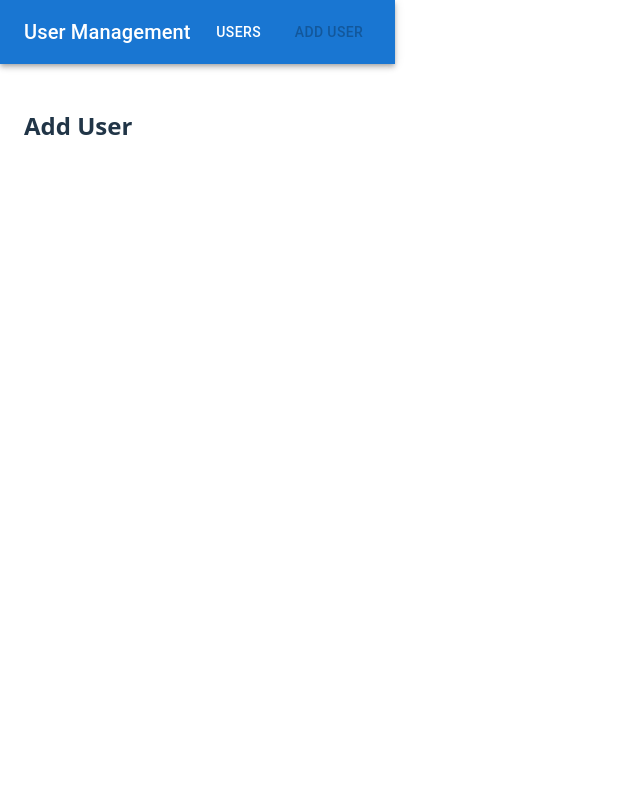
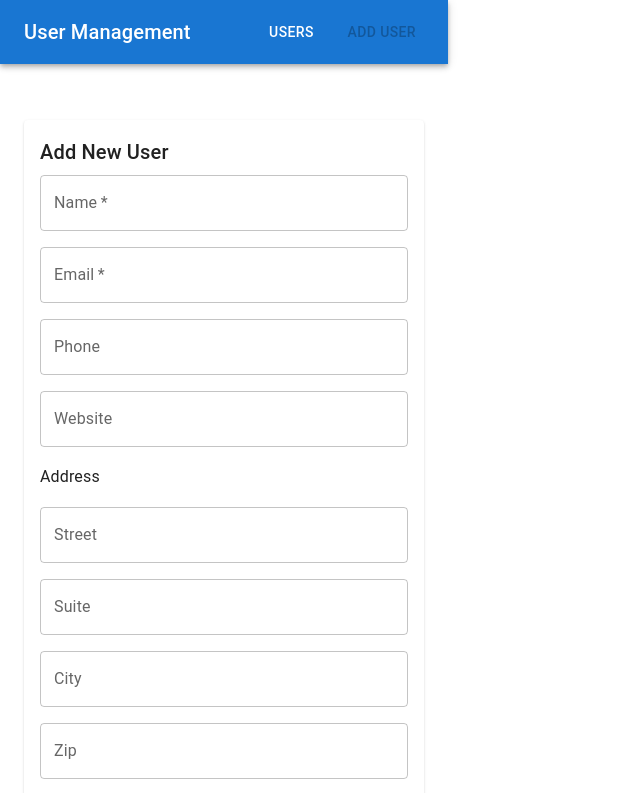
Before and after one commit to tkastriot/User-Management-App, a React (Vite) app: page /add in a window 1280 px wide. Shown: the top 793 px of the page, without its empty margins (0-640 px from the left). Built offline with nearby package versions, Linux system fonts and the light colour scheme.

Commit message:
add user form with required name/email, the added user to be first in the list, also you can delete the user

```diff
--- a/src/pages/AddUserPage.tsx
+++ b/src/pages/AddUserPage.tsx
@@ -1,3 +1,135 @@
+import * as React from 'react'
+import { useState } from 'react'
+import {
+  Card,
+  CardContent,
+  Stack,
+  TextField,
+  Button,
+  Typography
+} from '@mui/material'
+import { useAppDispatch } from '../hooks'
+import { addUser } from '../usersSlice'
+import { useNavigate } from 'react-router-dom'
+
 export default function AddUserPage() {
-  return <h2>Add User</h2>;
+  const dispatch = useAppDispatch()
+  const navigate = useNavigate()
+
+  // required
+  const [name, setName] = useState('')
+  const [email, setEmail] = useState('')
+  // optional
+  const [phone, setPhone] = useState('')
+  const [website, setWebsite] = useState('')
+  const [street, setStreet] = useState('')
+  const [suite, setSuite] = useState('')
+  const [city, setCity] = useState('')
+  const [zipcode, setZipcode] = useState('')
+  const [company, setCompany] = useState('')
+
+  const [error, setError] = useState('')
+
+  const handleSubmit = (e: React.FormEvent) => {
+    e.preventDefault()
+
+    if (!name || !email) {
+      setError('Name and Email are required')
+      return
+    }
+
+    dispatch(
+      addUser({
+        id: Date.now(),
+        name,
+        email,
+        phone: phone || 'N/A',
+        website: website || 'N/A',
+        address: {
+          street: street || 'N/A',
+          suite: suite || 'N/A',
+          city: city || 'N/A',
+          zipcode: zipcode || 'N/A'
+        },
+        company: { name: company || 'Local User' }
+      })
+    )
+
+    navigate('/')
+  }
+
+  return (
+    <Stack alignItems="center" mt={4}>
+      <Card sx={{ width: 400 }}>
+        <CardContent>
+          <Typography variant="h6" gutterBottom>
+            Add New User
+          </Typography>
+          <form onSubmit={handleSubmit}>
+            <Stack gap={2}>
+              {/* required fields */}
+              <TextField
+                label="Name"
+                value={name}
+                onChange={(e) => setName(e.target.value)}
+                required
+              />
+              <TextField
+                label="Email"
+                type="email"
+                value={email}
+                onChange={(e) => setEmail(e.target.value)}
+                required
+              />
+
+              {/* optional fields */}
+              <TextField
+                label="Phone"
+                value={phone}
+                onChange={(e) => setPhone(e.target.value)}
+              />
+              <TextField
+                label="Website"
+                value={website}
+                onChange={(e) => setWebsite(e.target.value)}
+              />
+
+              <Typography variant="subtitle1">Address</Typography>
+              <TextField
+                label="Street"
+                value={street}
+                onChange={(e) => setStreet(e.target.value)}
+              />
+              <TextField
+                label="Suite"
+                value={suite}
+                onChange={(e) => setSuite(e.target.value)}
+              />
+              <TextField
+                label="City"
+                value={city}
+                onChange={(e) => setCity(e.target.value)}
+              />
+              <TextField
+                label="Zip"
+                value={zipcode}
+                onChange={(e) => setZipcode(e.target.value)}
+              />
+
+              <TextField
+                label="Company"
+                value={company}
+                onChange={(e) => setCompany(e.target.value)}
+              />
+
+              {error && <Typography color="error">{error}</Typography>}
+              <Button type="submit" variant="contained">
+                Add User
+              </Button>
+            </Stack>
+          </form>
+        </CardContent>
+      </Card>
+    </Stack>
+  )
 }
--- a/src/pages/UserDetailsPage.tsx
+++ b/src/pages/UserDetailsPage.tsx
@@ -3,8 +3,8 @@ import { useParams, useNavigate } from 'react-router-dom'
 import { useAppSelector, useAppDispatch } from '../hooks'
 import { Card, CardContent, Typography, Stack, TextField, Button } from '@mui/material'
 import { useEffect, useState } from 'react'
-import type { User } from '../types'
-import { updateUser } from '../usersSlice'
+import type { User } from '../usersSlice'
+import { updateUser, deleteUser } from '../usersSlice'
 
 export default function UserDetailsPage() {
   const { id } = useParams()
@@ -18,13 +18,17 @@ export default function UserDetailsPage() {
   if (!user) return <Typography>User not found.</Typography>
 
   const handleChange = (field: keyof User, value: any) => {
-    if (!form) return
-    setForm({ ...form, [field]: value })
+    setForm(prev => prev ? { ...prev, [field]: value } : prev)
   }
 
   const save = () => {
     if (!form) return
     dispatch(updateUser(form))
+    navigate('/')
+  }
+
+  const remove = () => {
+    dispatch(deleteUser(user.id))
     navigate('/')
   }
 
@@ -37,16 +41,19 @@ export default function UserDetailsPage() {
           <TextField label="Email" value={form?.email ?? ''} onChange={e => handleChange('email', e.target.value)} />
           <TextField label="Phone" value={form?.phone ?? ''} onChange={e => handleChange('phone', e.target.value)} />
           <TextField label="Website" value={form?.website ?? ''} onChange={e => handleChange('website', e.target.value)} />
+
           <Typography variant="subtitle1">Address</Typography>
           <Stack direction={{ xs: 'column', sm: 'row' }} gap={2}>
-            <TextField label="Street" value={form?.address?.street ?? ''} onChange={e => setForm(f => f ? ({ ...f, address: { ...f.address, street: e.target.value }}) : f)} />
-            <TextField label="Suite" value={form?.address?.suite ?? ''} onChange={e => setForm(f => f ? ({ ...f, address: { ...f.address, suite: e.target.value }}) : f)} />
-            <TextField label="City" value={form?.address?.city ?? ''} onChange={e => setForm(f => f ? ({ ...f, address: { ...f.address, city: e.target.value }}) : f)} />
-            <TextField label="Zip" value={form?.address?.zipcode ?? ''} onChange={e => setForm(f => f ? ({ ...f, address: { ...f.address, zipcode: e.target.value }}) : f)} />
+            <TextField label="Street" value={form?.address?.street ?? ''} onChange={e => setForm(f => f ? ({ ...f, address: { ...f.address, street: e.target.value } }) : f)} />
+            <TextField label="Suite" value={form?.address?.suite ?? ''} onChange={e => setForm(f => f ? ({ ...f, address: { ...f.address, suite: e.target.value } }) : f)} />
+            <TextField label="City" value={form?.address?.city ?? ''} onChange={e => setForm(f => f ? ({ ...f, address: { ...f.address, city: e.target.value } }) : f)} />
+            <TextField label="Zip" value={form?.address?.zipcode ?? ''} onChange={e => setForm(f => f ? ({ ...f, address: { ...f.address, zipcode: e.target.value } }) : f)} />
           </Stack>
+
           <Stack direction="row" gap={2}>
             <Button variant="contained" onClick={save}>Save</Button>
             <Button variant="outlined" onClick={() => navigate(-1)}>Cancel</Button>
+            <Button color="error" onClick={remove}>Delete</Button>
           </Stack>
         </Stack>
 
--- a/src/pages/UsersPage.tsx
+++ b/src/pages/UsersPage.tsx
@@ -18,7 +18,7 @@ export default function UsersPage() {
   const dispatch = useAppDispatch()
   const { items, status, error } = useAppSelector((s) => s.users)
   const [q, setQ] = useState('')
-  const [sortBy, setSortBy] = useState<'name' | 'email'>('name')
+  const [sortBy, setSortBy] = useState<'none' | 'name' | 'email'>('none') // 👈 default = none
 
   useEffect(() => {
     if (status === 'idle') dispatch(fetchUsers())
@@ -31,11 +31,15 @@ export default function UsersPage() {
         u.name.toLowerCase().includes(lower) ||
         u.email.toLowerCase().includes(lower)
     )
-    result = [...result].sort((a, b) => {
+
+    if (sortBy === 'none') {
+      return result // 👈 keep original order (new users stay at top)
+    }
+
+    return [...result].sort((a, b) => {
       if (sortBy === 'name') return a.name.localeCompare(b.name)
       return a.email.localeCompare(b.email)
     })
-    return result
   }, [items, q, sortBy])
 
   if (status === 'loading') {
@@ -61,8 +65,9 @@ export default function UsersPage() {
         select
         label="Sort by"
         value={sortBy}
-        onChange={(e) => setSortBy(e.target.value as 'name' | 'email')}
+        onChange={(e) => setSortBy(e.target.value as 'none' | 'name' | 'email')}
       >
+        <MenuItem value="none">None (keep order)</MenuItem>
         <MenuItem value="name">Name</MenuItem>
         <MenuItem value="email">Email</MenuItem>
       </TextField>
--- a/src/usersSlice.ts
+++ b/src/usersSlice.ts
@@ -1,19 +1,43 @@
-import { createAsyncThunk, createSlice, type PayloadAction } from '@reduxjs/toolkit'
-import type { User } from './types'
+import { createSlice, createAsyncThunk, type PayloadAction } from '@reduxjs/toolkit'
 
-export interface UsersState {
+export interface Address {
+  street: string
+  suite: string
+  city: string
+  zipcode: string
+}
+
+export interface Company {
+  name: string
+}
+
+export interface User {
+  id: number
+  name: string
+  email: string
+  phone: string
+  website: string
+  address: Address
+  company: Company
+}
+
+interface UsersState {
   items: User[]
   status: 'idle' | 'loading' | 'succeeded' | 'failed'
   error?: string
 }
-const initialState: UsersState = { items: [], status: 'idle' }
+
+const initialState: UsersState = {
+  items: [],
+  status: 'idle'
+}
 
 export const fetchUsers = createAsyncThunk<User[]>(
   'users/fetch',
   async () => {
     const res = await fetch('https://jsonplaceholder.typicode.com/users')
     if (!res.ok) throw new Error('Failed to fetch users')
-    return await res.json() as User[]
+    return (await res.json()) as User[]
   }
 )
 
@@ -21,23 +45,35 @@ const usersSlice = createSlice({
   name: 'users',
   initialState,
   reducers: {
-    addUserToTop(state, action: PayloadAction<User>) {
-      state.items = [action.payload, ...state.items]
+    addUser(state, action: PayloadAction<User>) {
+      // new user at the top
+      state.items.unshift(action.payload)
     },
     updateUser(state, action: PayloadAction<User>) {
-      const idx = state.items.findIndex(u => u.id === action.payload.id)
-      if (idx !== -1) state.items[idx] = action.payload
+      const index = state.items.findIndex(u => u.id === action.payload.id)
+      if (index !== -1) {
+        state.items[index] = action.payload
+      }
     },
     deleteUser(state, action: PayloadAction<number>) {
       state.items = state.items.filter(u => u.id !== action.payload)
     }
   },
-  extraReducers: b => {
-    b.addCase(fetchUsers.pending, s => { s.status = 'loading' })
-     .addCase(fetchUsers.fulfilled, (s,a) => { s.status='succeeded'; s.items=a.payload })
-     .addCase(fetchUsers.rejected, (s,a) => { s.status='failed'; s.error=a.error.message })
+  extraReducers: builder => {
+    builder
+      .addCase(fetchUsers.pending, state => {
+        state.status = 'loading'
+      })
+      .addCase(fetchUsers.fulfilled, (state, action: PayloadAction<User[]>) => {
+        state.status = 'succeeded'
+        state.items = action.payload
+      })
+      .addCase(fetchUsers.rejected, (state, action) => {
+        state.status = 'failed'
+        state.error = action.error.message
+      })
   }
 })
 
-export const { addUserToTop, updateUser, deleteUser } = usersSlice.actions
+export const { addUser, updateUser, deleteUser } = usersSlice.actions
 export default usersSlice.reducer
```
